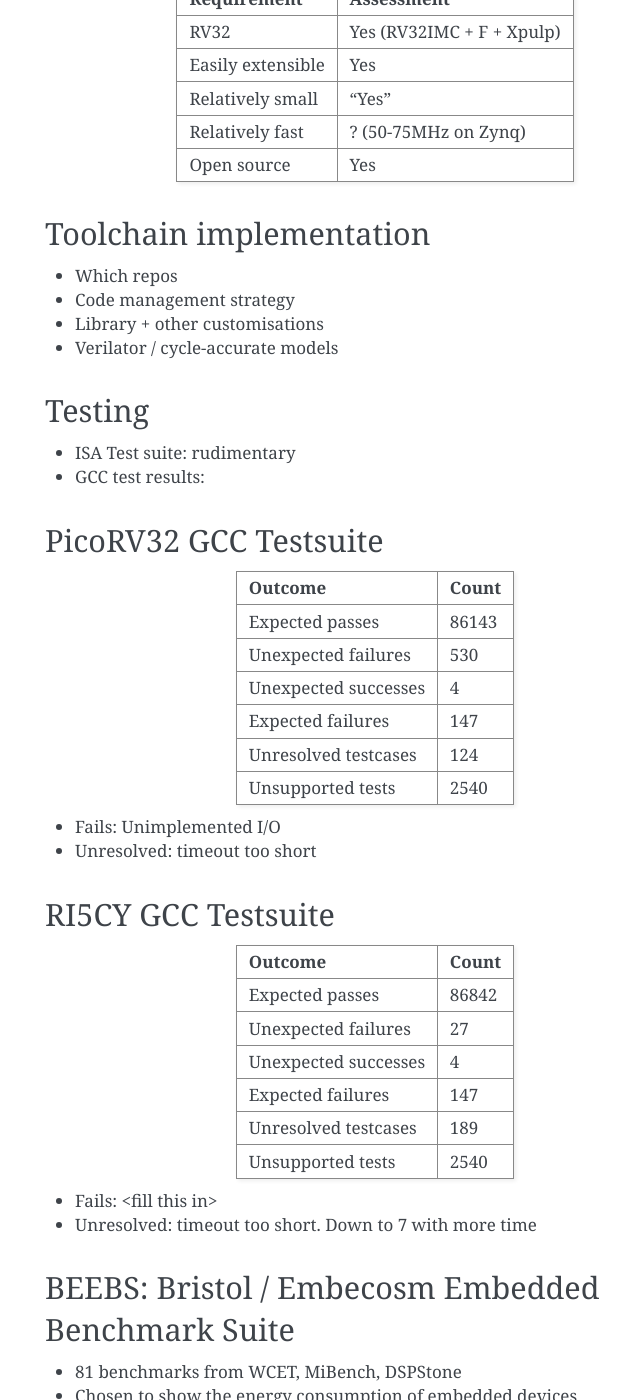
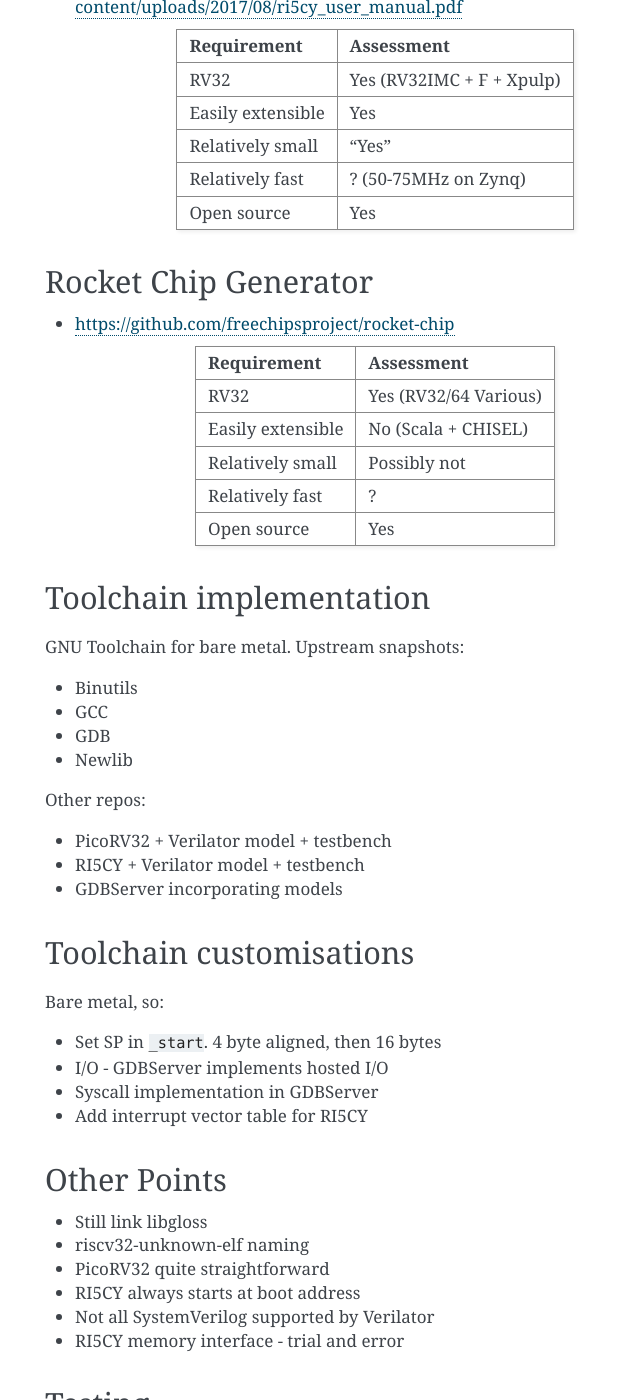
Before and after one commit to gmarkall/tutorials, a Sphinx documentation site: the page built from orconf-2017/slides/source/index.rst, in a window 1280 px wide and 1400 px high, scrolled down 1999 px. Shown: the whole window, without its empty margins (375-1015 px from the left). Built offline with Sphinx 7.4.7, drawn with Linux system fonts in a browser that asks for light colours; some of the changed text lies outside the part shown.

Commit message:
Add more notes to ORConf 2017 talk

```diff
--- a/orconf-2017/slides/source/index.rst
+++ b/orconf-2017/slides/source/index.rst
@@ -13,9 +13,11 @@
 A Short Story
 -------------
 
+- Plot: Going from project idea fully-working system
+- Focus here on RISC-V ecosystem and experience
 - Survey
-- Modelling / Testing
 - Software toolchain
+- Simulation / Testing
 - Benchmarking
 - Conclusion: **success**
 
@@ -101,20 +103,63 @@
 ================= ===================================
 
 
+Rocket Chip Generator
+---------------------
+
+- `https://github.com/freechipsproject/rocket-chip <https://github.com/freechipsproject/rocket-chip>`_
+
+================= ===================================
+Requirement       Assessment
+================= ===================================
+RV32              Yes (RV32/64 Various)
+Easily extensible No (Scala + CHISEL)
+Relatively small  Possibly not
+Relatively fast   ?
+Open source       Yes
+================= ===================================
+
+
 Toolchain implementation
 ------------------------
 
-- Which repos
-- Code management strategy
-- Library + other customisations
-- Verilator / cycle-accurate models
+GNU Toolchain for bare metal. Upstream snapshots:
+
+- Binutils
+- GCC
+- GDB
+- Newlib
+
+Other repos:
+
+- PicoRV32 + Verilator model + testbench
+- RI5CY + Verilator model + testbench
+- GDBServer incorporating models
+
+Toolchain customisations
+------------------------
+
+Bare metal, so:
+
+- Set SP in :code:`_start`. 4 byte aligned, then 16 bytes
+- I/O - GDBServer implements hosted I/O
+- Syscall implementation in GDBServer
+- Add interrupt vector table for RI5CY
+
+Other Points
+------------
+
+- Still link libgloss
+- riscv32-unknown-elf naming
+- PicoRV32 quite straightforward
+- RI5CY always starts at boot address
+- Not all SystemVerilog supported by Verilator
+- RI5CY memory interface - trial and error
 
 Testing
 -------
 
-- ISA Test suite: rudimentary
-- GCC test results:
-
+- RISC-V ISA Test suite
+- GCC test suite
 
 PicoRV32 GCC Testsuite
 ----------------------
@@ -147,8 +192,8 @@
 Unsupported tests          2540
 ========================== =====
 
-- Fails: <fill this in>
-- Unresolved: timeout too short. Down to 7 with more time
+- Fails: ctor/dtor, fence, RAM, libunwind, hosted env, upstream
+- Unresolved: timeout too short. Down to 7 with more time.
 
 BEEBS: Bristol / Embecosm Embedded Benchmark Suite
 --------------------------------------------------
@@ -190,6 +235,7 @@
 Conclusions
 -----------
 
+- Moving forward with RI5CY core
 - Cycle accurate models + toolchain up and running
 - RISC-V Ecosystem provided for our needs with low effort
 - Building models + toolchain, replicating results:
```
